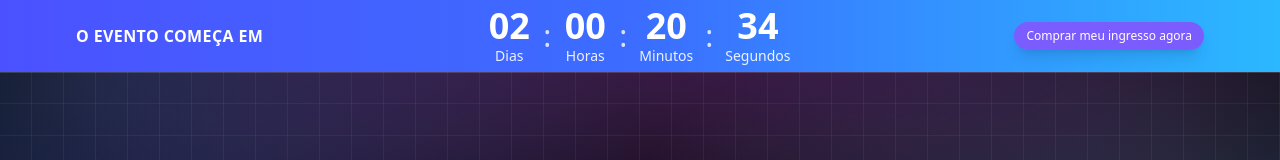
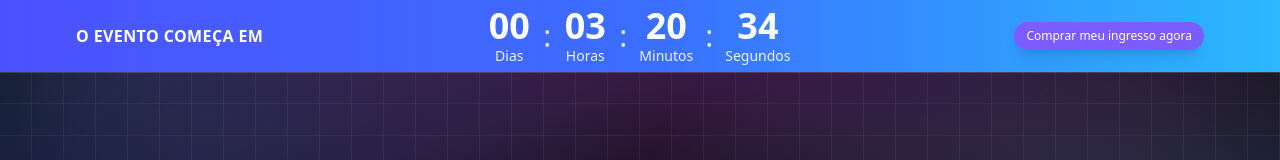
Before and after one commit to tiago1002bravy/lp-bootcamp, a Next.js app: page / in a window 1280 px wide. Shown: the top 160 px of the page. Built offline with nearby package versions, Linux system fonts and the light colour scheme.

Commit message:
feat(countdown): renova diariamente para 19h UTC-3 e exibe 'AO VIVO' entre 19h–20h

```diff
--- a/src/components/CountdownBar.tsx
+++ b/src/components/CountdownBar.tsx
@@ -2,17 +2,38 @@
 
 import { useEffect, useMemo, useState } from "react";
 
-function getNextMondayAt19(now: Date): Date {
-  const day = now.getDay(); // 0 Sun, 1 Mon, ...
-  let addDays = (1 - day + 7) % 7; // days until next Monday
-  const candidate = new Date(now);
-  candidate.setHours(19, 0, 0, 0);
-  if (addDays === 0) {
-    // Today is Monday. If past 19:00, go to next week
-    if (now.getTime() >= candidate.getTime()) addDays = 7;
+// Countdown diário para 19:00 (UTC-3). Entre 19:00 e 20:00 (UTC-3) exibe "AO VIVO".
+// 19:00 em UTC-3 equivale a 22:00 em UTC (Brasil sem horário de verão).
+const EVENT_UTC_HOUR = 22; // 22:00 UTC = 19:00 UTC-3
+const LIVE_WINDOW_MS = 60 * 60 * 1000; // 1 hora
+
+function getTodayEventUTC(now: Date): Date {
+  return new Date(
+    Date.UTC(
+      now.getUTCFullYear(),
+      now.getUTCMonth(),
+      now.getUTCDate(),
+      EVENT_UTC_HOUR,
+      0,
+      0,
+      0
+    )
+  );
 }
-  candidate.setDate(candidate.getDate() + addDays);
-  return candidate;
+
+function getNextDailyEventTarget(now: Date): { target: Date; isLive: boolean } {
+  const todayEventUTC = getTodayEventUTC(now);
+  const nowMs = now.getTime();
+  const todayEventMs = todayEventUTC.getTime();
+
+  // Janela AO VIVO: [evento, evento + 1h)
+  if (nowMs >= todayEventMs && nowMs < todayEventMs + LIVE_WINDOW_MS) {
+    return { target: new Date(todayEventMs + 24 * 60 * 60 * 1000), isLive: true };
+  }
+
+  // Se ainda não chegou no horário de hoje, conta até ele; senão, até amanhã
+  const targetMs = nowMs < todayEventMs ? todayEventMs : todayEventMs + 24 * 60 * 60 * 1000;
+  return { target: new Date(targetMs), isLive: false };
 }
 
 function useCountdown(target: Date) {
@@ -34,13 +55,22 @@ function useCountdown(target: Date) {
 }
 
 export default function CountdownBar() {
-  const target = useMemo(() => getNextMondayAt19(new Date()), []);
+  const { target, isLive } = useMemo(() => getNextDailyEventTarget(new Date()), []);
   const { days, hours, minutes, seconds, finished } = useCountdown(target);
 
   return (
     <div className="sticky top-0 z-50 w-full bg-gradient-to-r from-[#4b51ff] via-[#3b6dff] to-[#2bb8ff] shadow-[0_1px_0_rgba(255,255,255,0.15)]">
       <div className="mx-auto flex max-w-6xl flex-col items-center justify-between gap-2 px-3 py-1.5 md:flex-row">
         <h3 className="text-[11px] font-semibold tracking-wide text-white md:text-base">O EVENTO COMEÇA EM</h3>
+        {isLive ? (
+          <div className="flex items-center gap-2 text-white">
+            <span className="relative inline-flex h-3 w-3">
+              <span className="absolute inline-flex h-full w-full rounded-full bg-red-400 opacity-75 animate-ping" />
+              <span className="relative inline-flex h-3 w-3 rounded-full bg-red-500" />
+            </span>
+            <span className="text-lg font-bold md:text-2xl">AO VIVO</span>
+          </div>
+        ) : (
           <div className="flex items-end gap-3 text-white">
             <TimeBox value={days} label="Dias" />
             <Sep />
@@ -50,6 +80,7 @@ export default function CountdownBar() {
             <Sep />
             <TimeBox value={seconds} label="Segundos" />
           </div>
+        )}
         <a href="#checkout" className="btn-gradient rounded-full px-3 py-1.5 text-xs font-medium text-white shadow-lg">
           {finished ? "Garanta sua vaga" : "Comprar meu ingresso agora"}
         </a>
```
Lines whose indentation alone changed are shown as unchanged.
